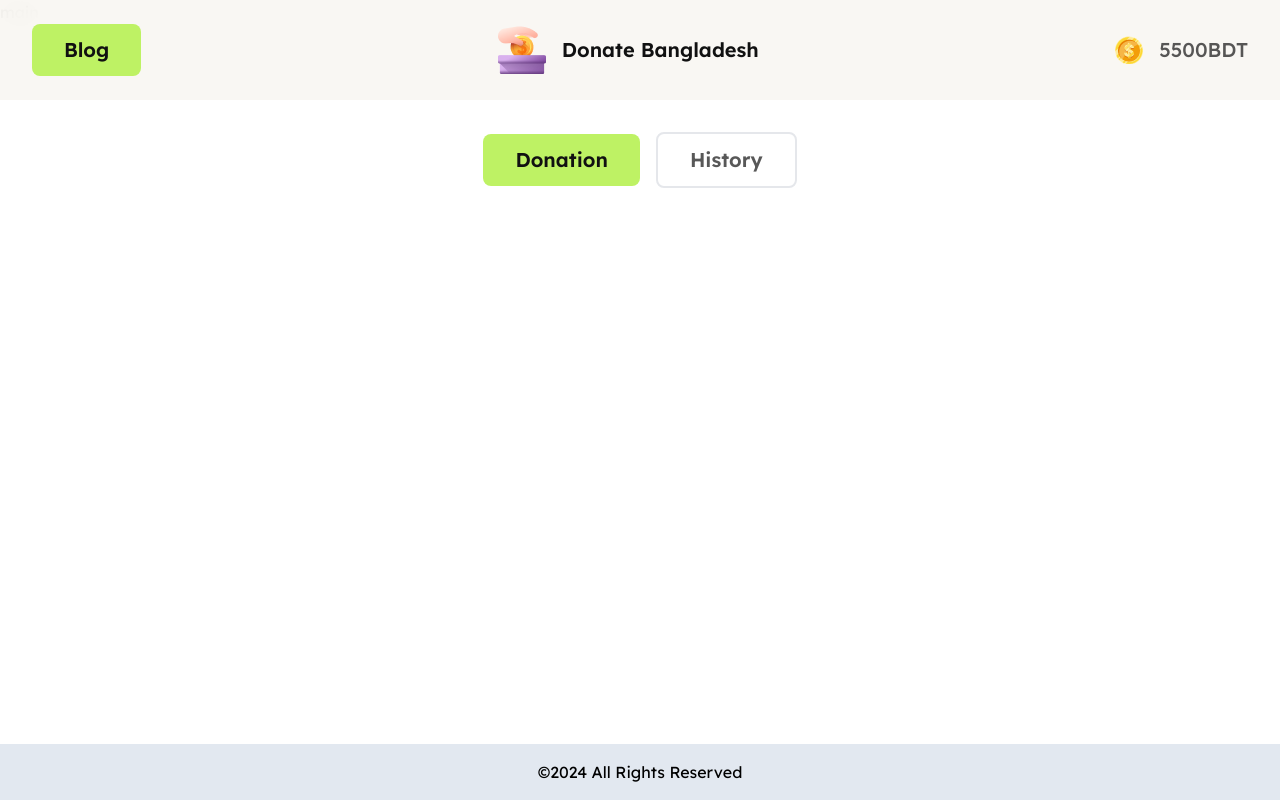
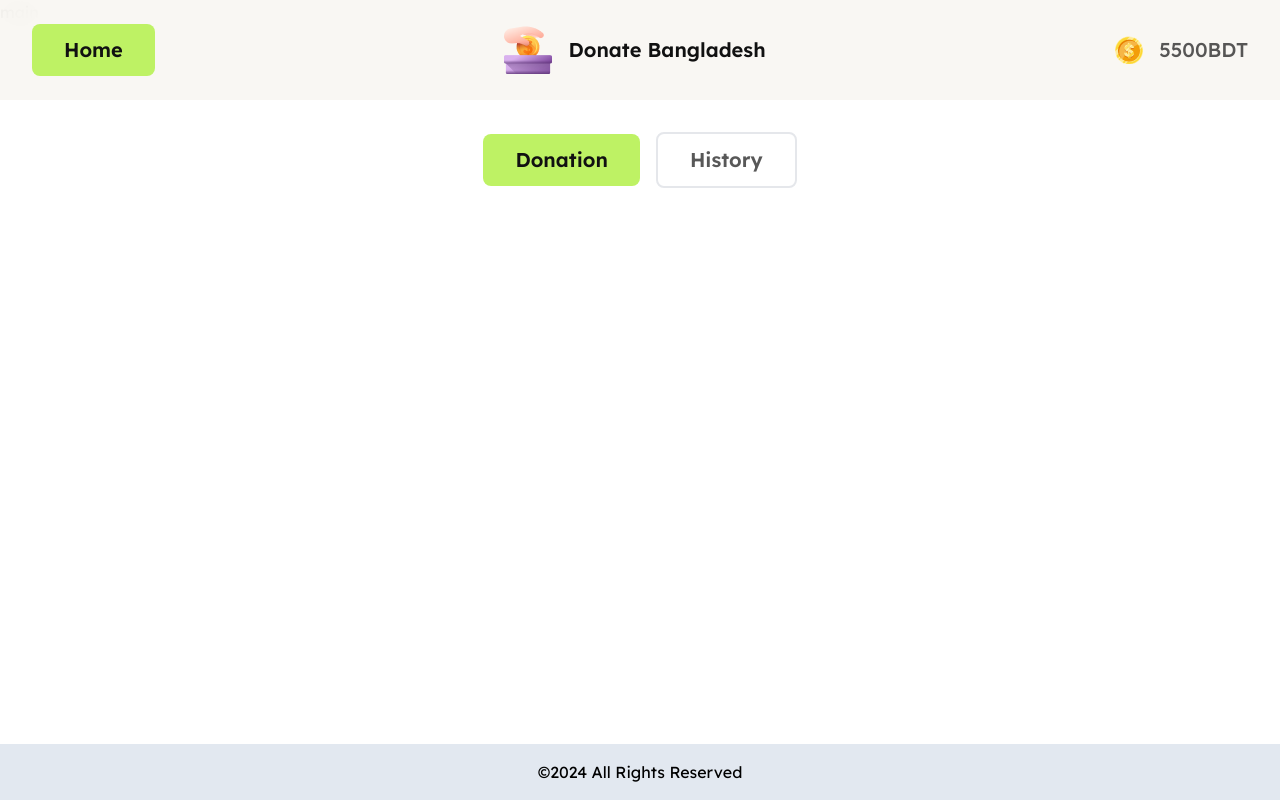
Before and after one commit to imashiksarkar/PH-A5, a plain HTML site: page blog.html in a window 1280 px wide. Drawn offline with nearby package versions, Linux system fonts and the light colour scheme.

Commit message:
- fix url

```diff
--- a/blog.html
+++ b/blog.html
@@ -39,9 +39,9 @@
           class="container mx-auto px-4 md:px-6 lg:px-8 flex flex-col gap-8 md:flex-row items-center justify-between text-[#111111] text-lg md:text-xl font-semibold"
         >
           <a
-            href="/"
+            href="./"
             class="bg-lime-300 px-8 py-3 rounded-lg hover:scale-95 transition-all"
-            >Blog</a
+            >Home</a
           >
           <div class="navbar__brand flex items-center gap-4">
             <figure class="h-12 aspect-square">
```
Also changed, not shown: index.html (+1 -1 lines).
